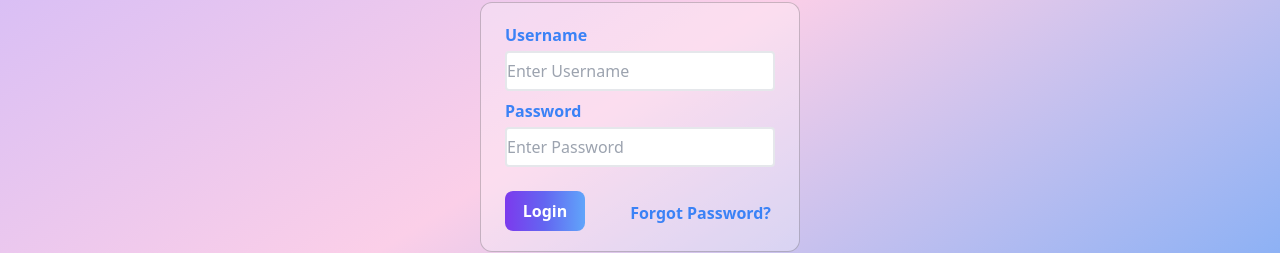
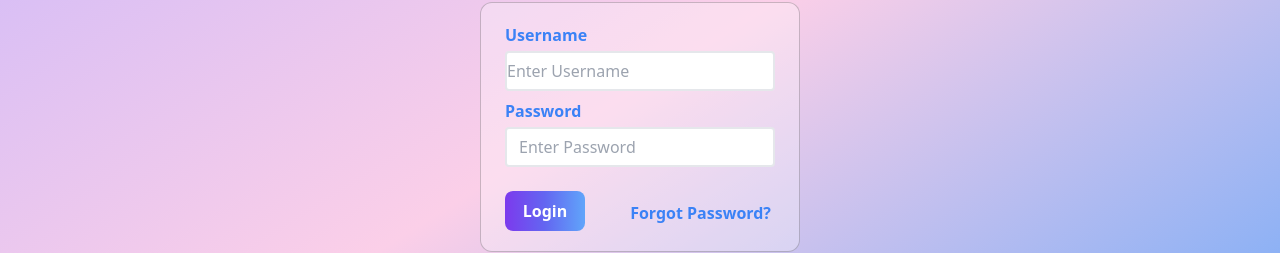
Before and after one commit to 5vedish/Quizlet-Clone, a Next.js app: page /login in a window 1280 px wide. Shown: the part 313-566 px from the top of the page. Built offline with nearby package versions, Linux system fonts and the light colour scheme.

Commit message:
added padding to login input

```diff
--- a/components/logincontainer.tsx
+++ b/components/logincontainer.tsx
@@ -47,7 +47,7 @@ export default function LogInContainer({
         Password
         <form className="flex mt-1">
           <input
-            className="bg-white border-2 text-black placeholder-gray-400 focus:placeholder-gray-300 border-gray h-10 rounded flex-1"
+            className="bg-white border-2 text-black placeholder-gray-400 focus:placeholder-gray-300 border-gray h-10 rounded flex-1 px-3"
             placeholder="Enter Password"
           ></input>
         </form>
```
